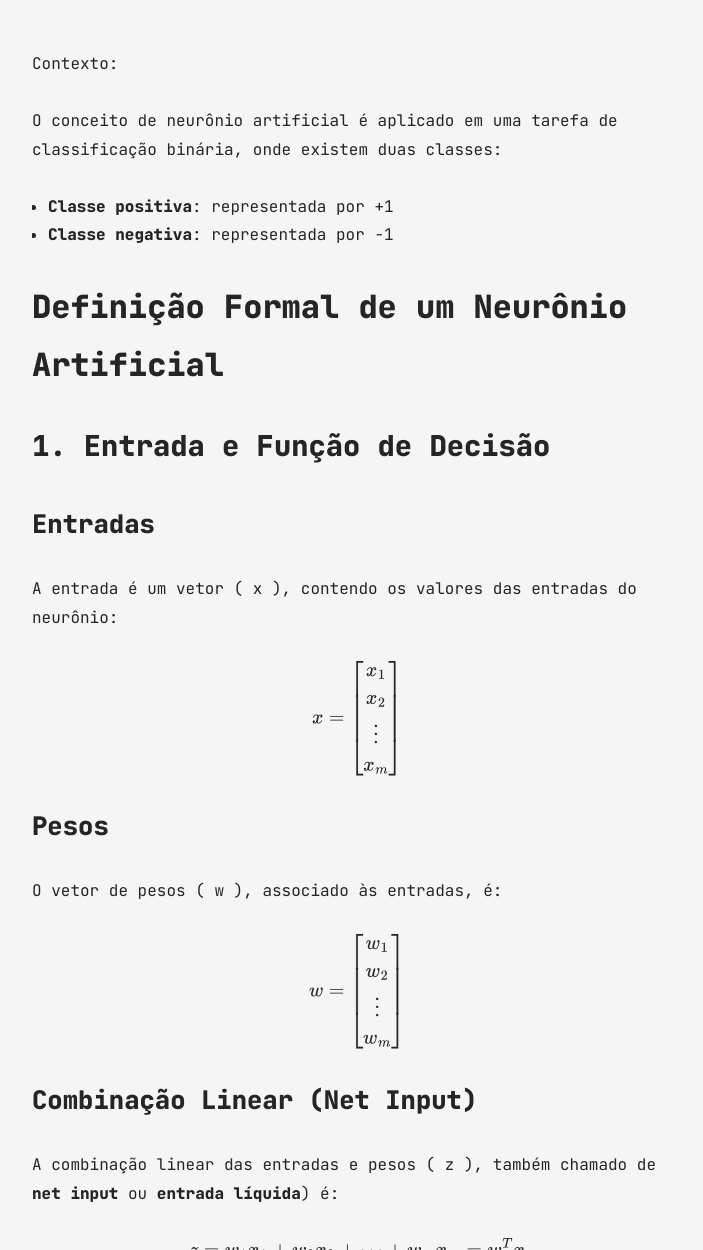
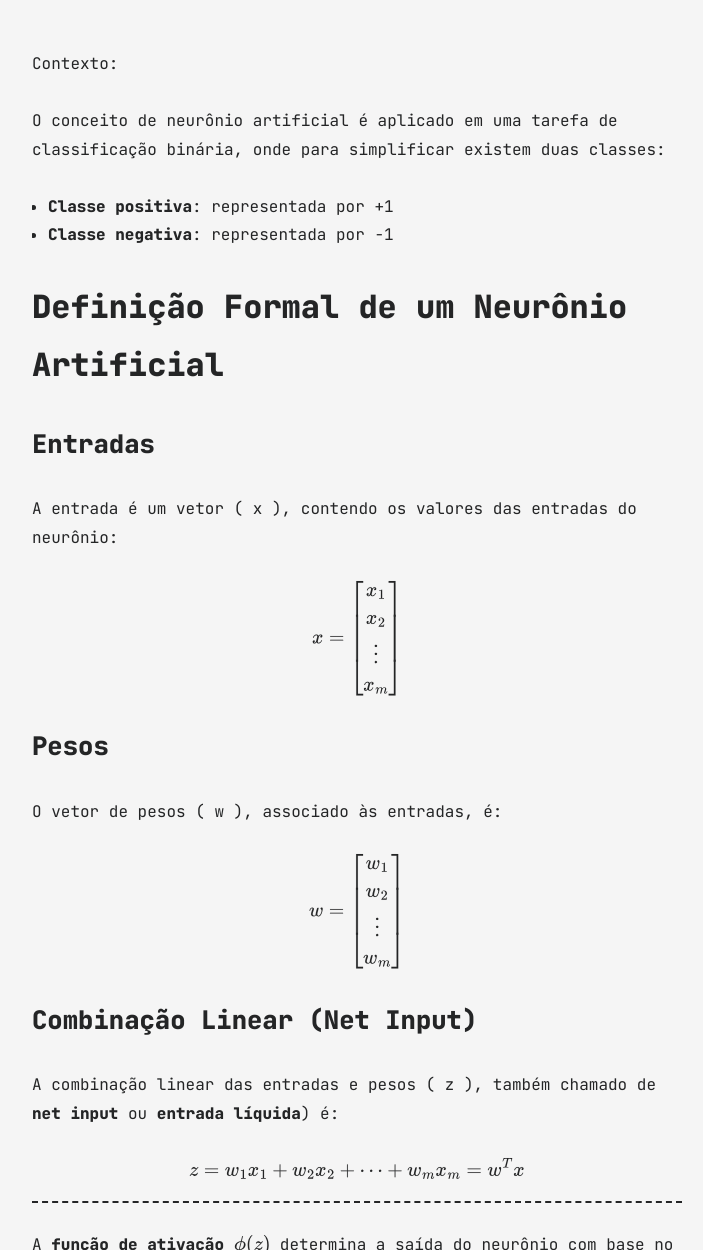
Before and after one commit to christianbaptista/jekyll-blog, a Jekyll site: the page built from all_collections/_posts/2024-11-26-the-formal-definition-of-the-artificial-neural.md, in a window 1280 px wide and 1400 px high, scrolled down 645 px, cut to the strip 150-1400 px from the top of the window. Shown: the whole strip, without its empty margins (283-986 px from the left). Built offline with Jekyll 4.4.1, drawn with Linux system fonts in a browser that asks for light colours; some of the changed text lies outside the part shown.

Commit message:
corrections final

```diff
--- a/all_collections/_posts/2024-11-26-the-formal-definition-of-the-artificial-neural.md
+++ b/all_collections/_posts/2024-11-26-the-formal-definition-of-the-artificial-neural.md
@@ -11,7 +11,7 @@ categories: ["matrix", "AI", "neural", "artificial neural"]
 Contexto:
 
 
-O conceito de neurônio artificial é aplicado em uma tarefa de classificação binária, onde existem duas classes:
+O conceito de neurônio artificial é aplicado em uma tarefa de classificação binária, onde para simplificar existem duas classes:
 
 -    **Classe positiva**: representada por +1
 -    **Classe negativa**: representada por -1
@@ -20,7 +20,7 @@ O conceito de neurônio artificial é aplicado em uma tarefa de classificação
 # Definição Formal de um Neurônio Artificial
 
 
-## 1. Entrada e Função de Decisão
+
 
 ### **Entradas**
 A entrada é um vetor \( x \), contendo os valores das entradas do neurônio:
@@ -55,9 +55,9 @@ z = w_1x_1 + w_2x_2 + \dots + w_mx_m = w^T x
 
 ---
 
-## 2. Função de Ativação
 
 A **função de ativação** $$ \phi(z) $$ determina a saída do neurônio com base no valor de \( z \):
+
 $$
 \phi(z) =
 \begin{cases}
@@ -69,7 +69,7 @@ Onde $$ \theta $$ é o **limiar (threshold)**.
 
 ---
 
-## 3. Simplificação: Uso de Bias
+
 
 ### **Movendo o Limiar**
 Para simplificar os cálculos, o limiar $$ \theta $$ é movido para o lado esquerdo da equação:
@@ -79,7 +79,7 @@ z - \theta \geq 0 \implies z = w_0x_0 + w_1x_1 + \dots + w_mx_m
  $$
 
 ### **Introduzindo o Bias**
-Introduz-se um termo chamado **bias** $$ ( w_0 = -\theta \)) e define-se \( x_0 = 1 \) $$. Assim, a fórmula é reescrita como:
+Introduz-se um termo chamado **bias** $$ ( w_0 = -\theta \)) e define-se \( x_0 = 1 $$. Assim, a fórmula é reescrita como:
 
 $$
 z = w_0x_0 + w_1x_1 + \dots + w_mx_m = w^T x
@@ -87,8 +87,9 @@ z = w_0x_0 + w_1x_1 + \dots + w_mx_m = w^T x
 
 ---
 
-## 4. Função de Ativação (Simplificada)
+
 Com essa modificação, a função de ativação se torna:
+
 $$
 \phi(z) =
 \begin{cases}
@@ -145,8 +148,9 @@ z = (-0.5) + (0.7 \cdot 0.8) + (0.3 \cdot 0.6)
 
 ---
 
-## **Classificação (\(\phi(z)\)):**
+## **Classificação $$ (\phi(z)) $$:**
 Usamos a função de ativação:
+
 $$
 \phi(z) =
 \begin{cases}
@@ -169,7 +173,7 @@ $$
   - Nota de participação $$ (x_2) $$ : **0.6**
 
 - **Cálculo:**
-  - $$ (z = 0.24) $$
+  - $$ z = 0.24 $$
 
 - **Classificação:**
   - Saída: **+1 (Aprovado)**
```
Also changed, not shown: other parts of all_collections/_posts/2024-11-26-the-formal-definition-of-the-artificial-neural.md (+2 -0 lines).
